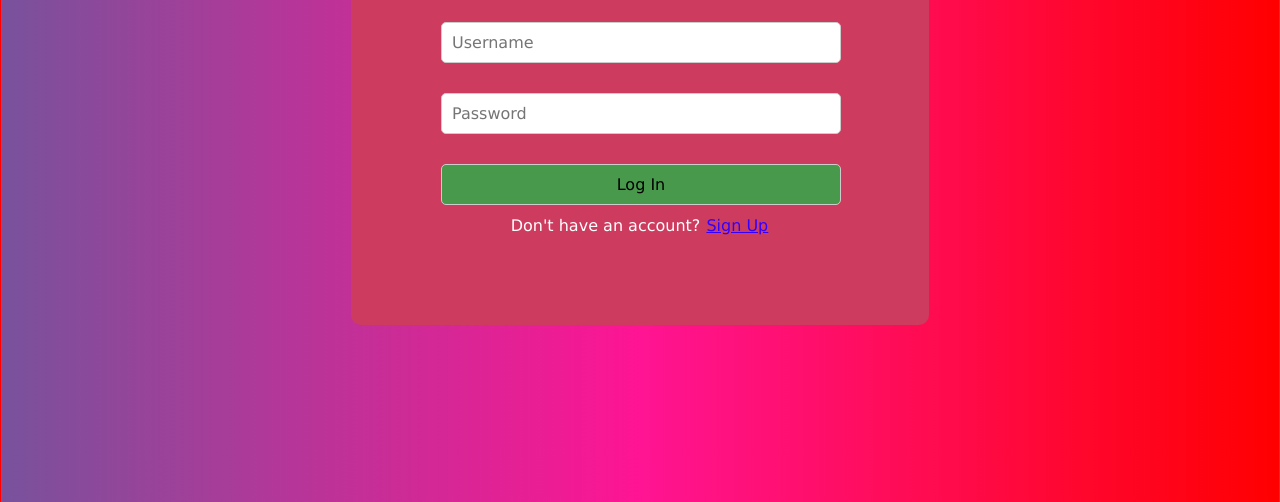
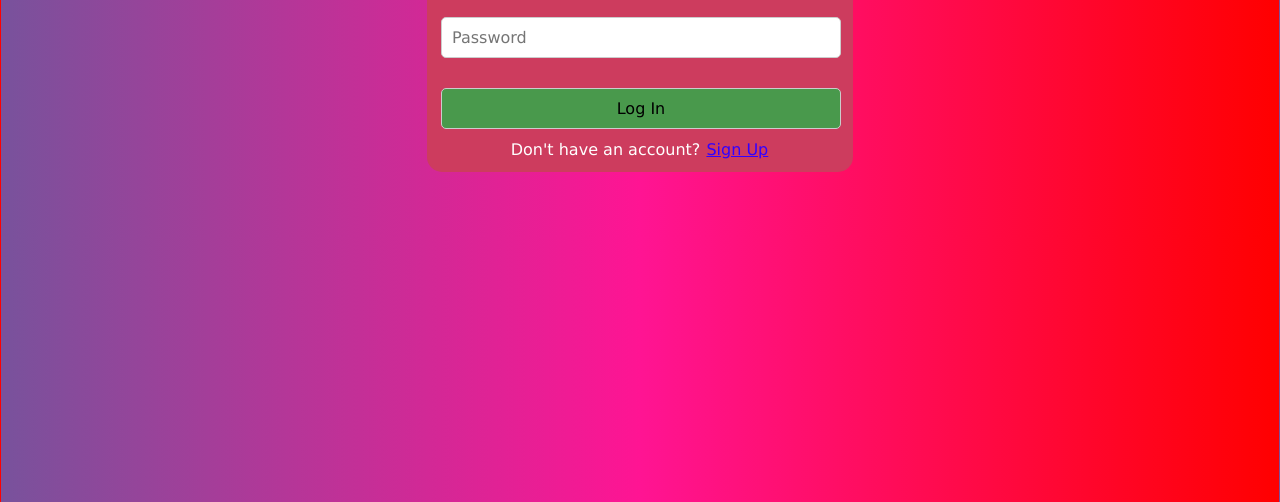
Before and after one commit to mogsss/bagoong, a plain HTML site: page index.html in a window 1280 px wide. Shown: the part 298-800 px from the top of the page. Drawn offline with Linux system fonts and the light colour scheme.

Commit message:
Update style.css

```diff
--- a/style.css
+++ b/style.css
@@ -7,7 +7,7 @@ body {
     font-family: Arial, sans-serif;
 }
 .cont {
-margin: 10% auto;
+margin: 0% ;
 background: #971871;
 text-align: center;
 color:white
@@ -22,8 +22,8 @@ header {
 .container {
     background-color: #cd3c5e;
     margin: 5% auto;
-    padding: 7%;
-    border-radius: 10px;
+    padding: 1%;
+    border-radius: 15px;
     width: 80%;
     max-width: 400px;
     min-width: 0;
```
